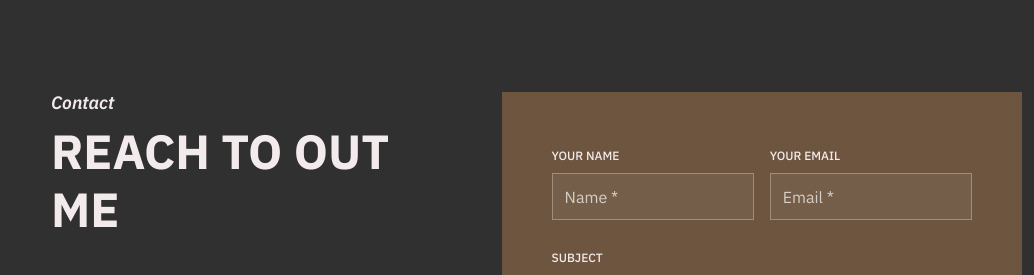
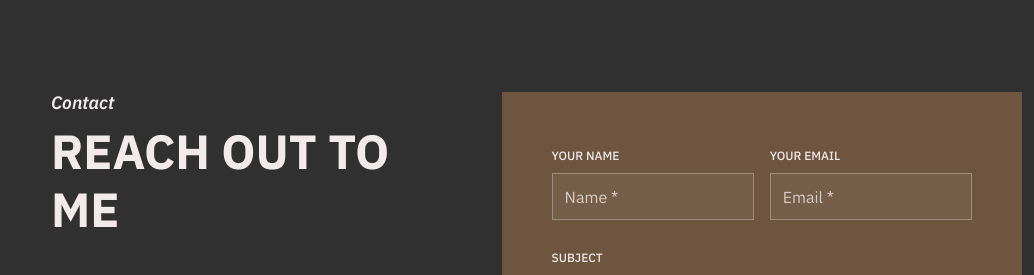
Before and after one commit to Giftea/portfolio-v2, a React (Vite) app: page / in a window 1280 px wide. Shown: the part 5720-5995 px from the top of the page, without its empty margins (246-1280 px from the left). Built offline with nearby package versions, Linux system fonts and the light colour scheme.

Commit message:
updated text

```diff
--- a/src/components/Contact/Contact.jsx
+++ b/src/components/Contact/Contact.jsx
@@ -70,7 +70,7 @@ const Contact = ({ data }) => {
       <div className="container">
         <div className="row gy-5">
           <div className="col-lg-5">
-            <SectionHeading title="Reach to out me" subTitle="Contact" />
+            <SectionHeading title="Reach out to me" subTitle="Contact" />
             <div className="contact-info">
               <p>{text}</p>
               <ul>
```
